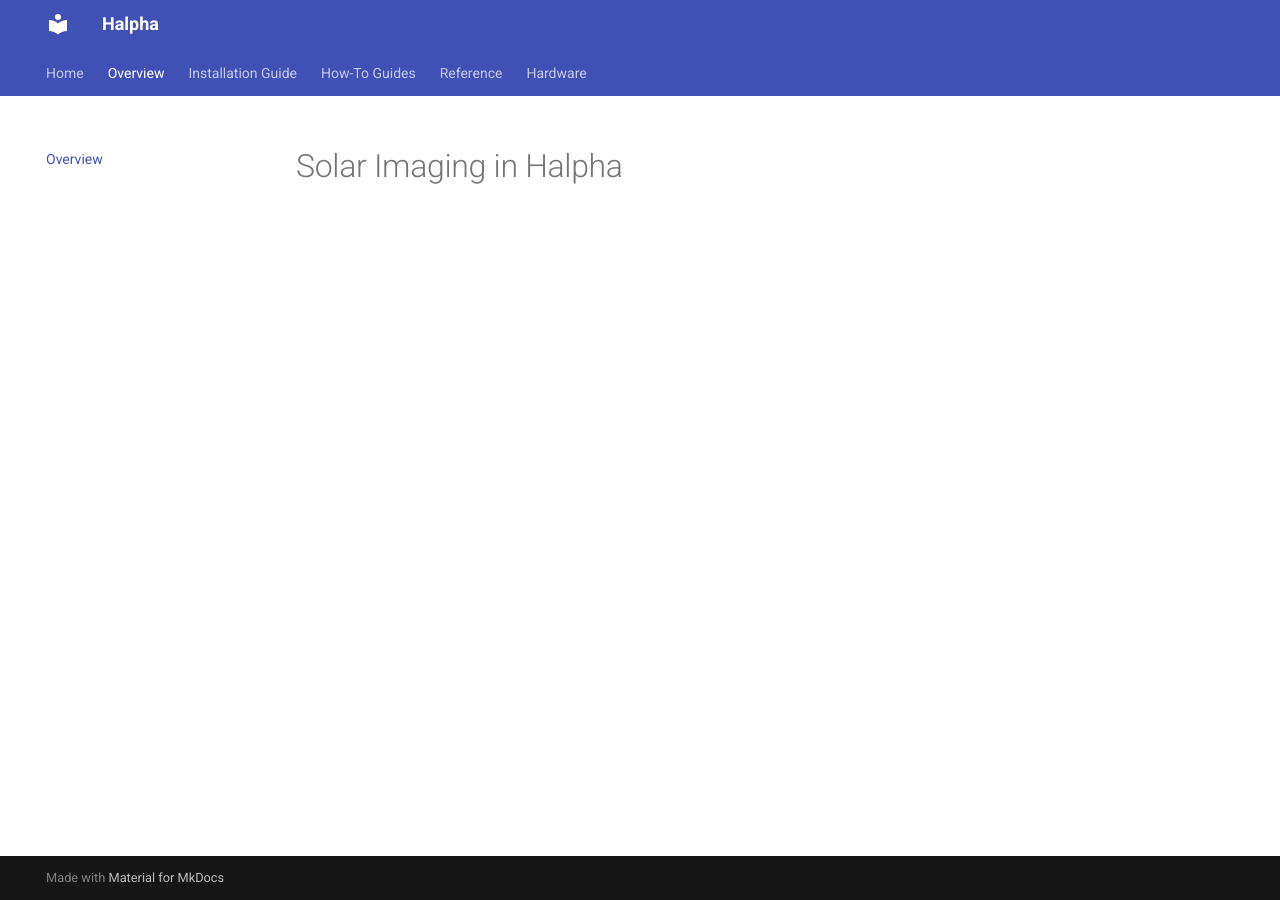
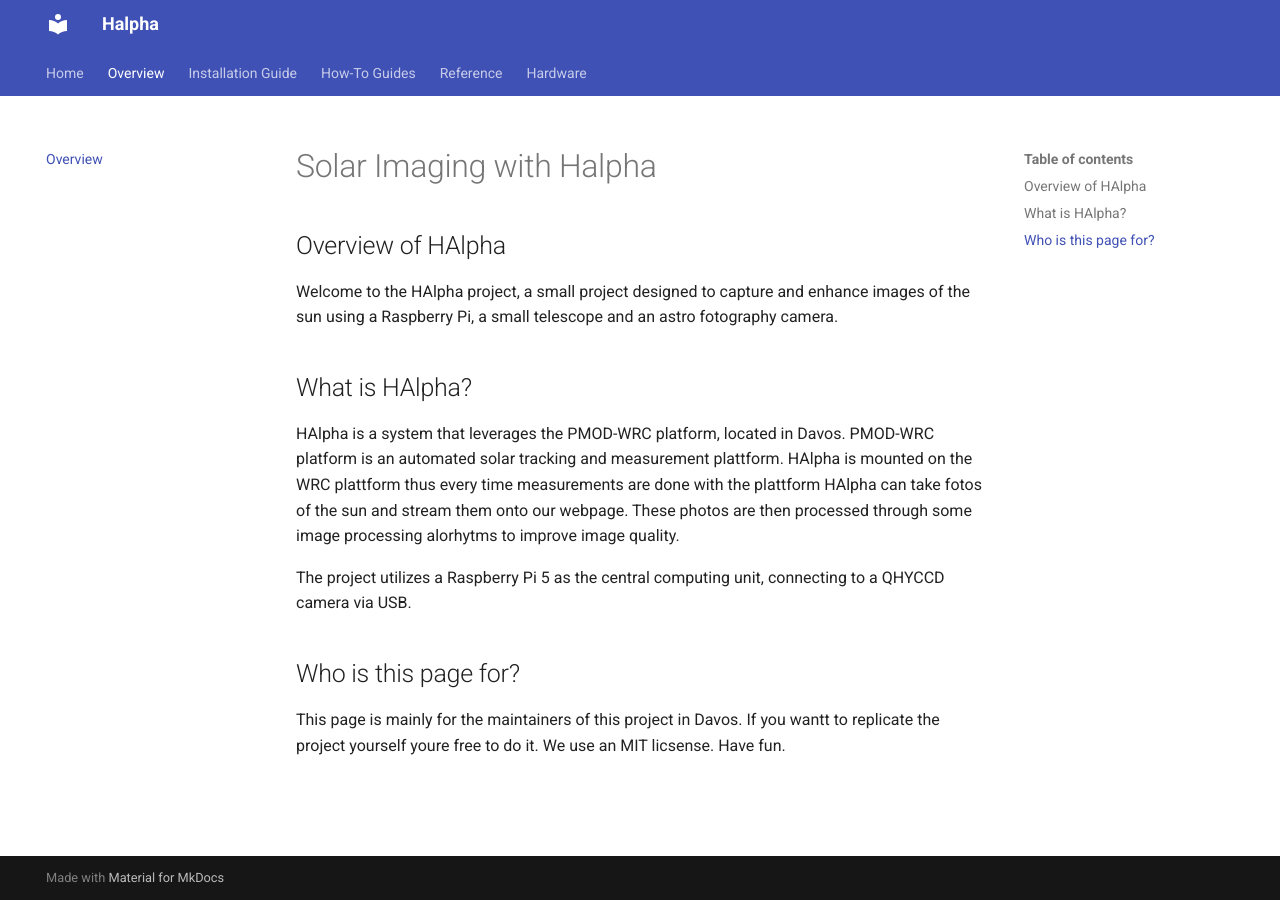
Before and after one commit to pmodwrc/halpha, an MkDocs documentation site: the page built from docs/overview.md, in a window 1280 px wide. Built offline with MkDocs 1.6.1 and Material for MkDocs 9.7.7, drawn with Linux system fonts in a browser that asks for light colours.

Commit message:
adding installation guide

```diff
--- a/docs/overview.md
+++ b/docs/overview.md
@@ -1 +1,12 @@
-# Solar Imaging in Halpha
+# Solar Imaging with Halpha
+
+## Overview of HAlpha
+Welcome to the HAlpha project, a small project designed to capture and enhance images of the sun using a Raspberry Pi, a small telescope and an astro fotography camera.
+
+## What is HAlpha?
+HAlpha is a system that leverages the PMOD-WRC platform, located in Davos. PMOD-WRC platform is an automated solar tracking and measurement plattform. HAlpha is mounted on the WRC plattform thus every  time measurements are done with the plattform HAlpha can take fotos of the sun and stream them onto our webpage. These photos are then processed through some image processing alorhytms to improve image quality.
+
+The project utilizes a Raspberry Pi 5 as the central computing unit, connecting to a QHYCCD camera via USB.
+
+## Who is this page for?
+This page is mainly for the maintainers of this project in Davos. If you wantt to replicate the project yourself youre free to do it. We use an MIT licsense. Have fun.
--- a/mkdocs.yml
+++ b/mkdocs.yml
@@ -11,7 +11,11 @@
 nav:
   - Home: index.md
   - Overview: overview.md
-  - Installation Guide: installation.md
+  - Installation Guide:
+    - Overview of the Project: installation-guide/overview.md
+    - System Requirements: installation-guide/system-requirements.md
+    - Installation Steps: installation-guide/installation.md
+    - Troubleshooting: installation-guide/trouble.md
   - How-To Guides:
     - Livestream: how-to-guides/how-to-guide-livestream.md
     - Set_focus: how-to-guides/how-to-guide-set-focus.md
```
Also changed, not shown: docs/installation-guide/installation.md (added, +9 -0 lines), docs/installation-guide/overview.md (added, +22 -0 lines), docs/installation-guide/system-requirements.md (added), docs/installation-guide/trouble.md (added).
